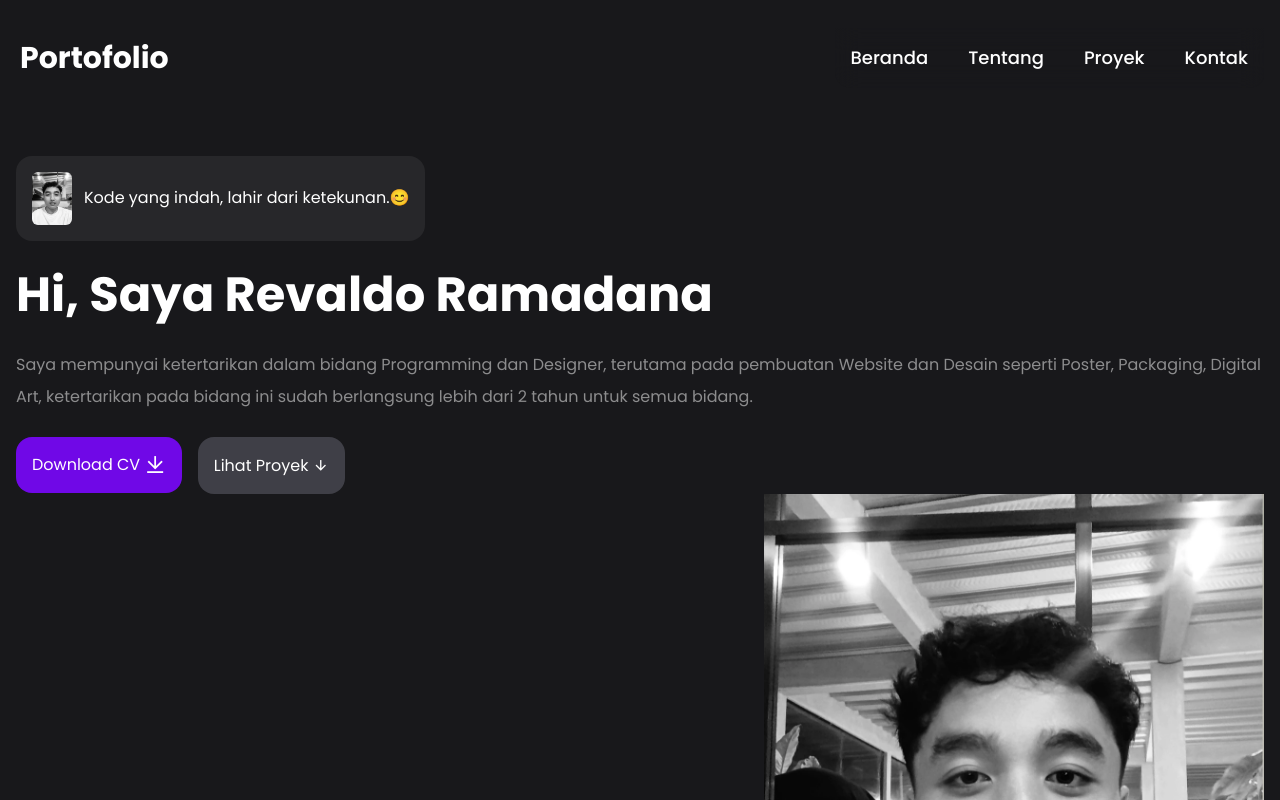
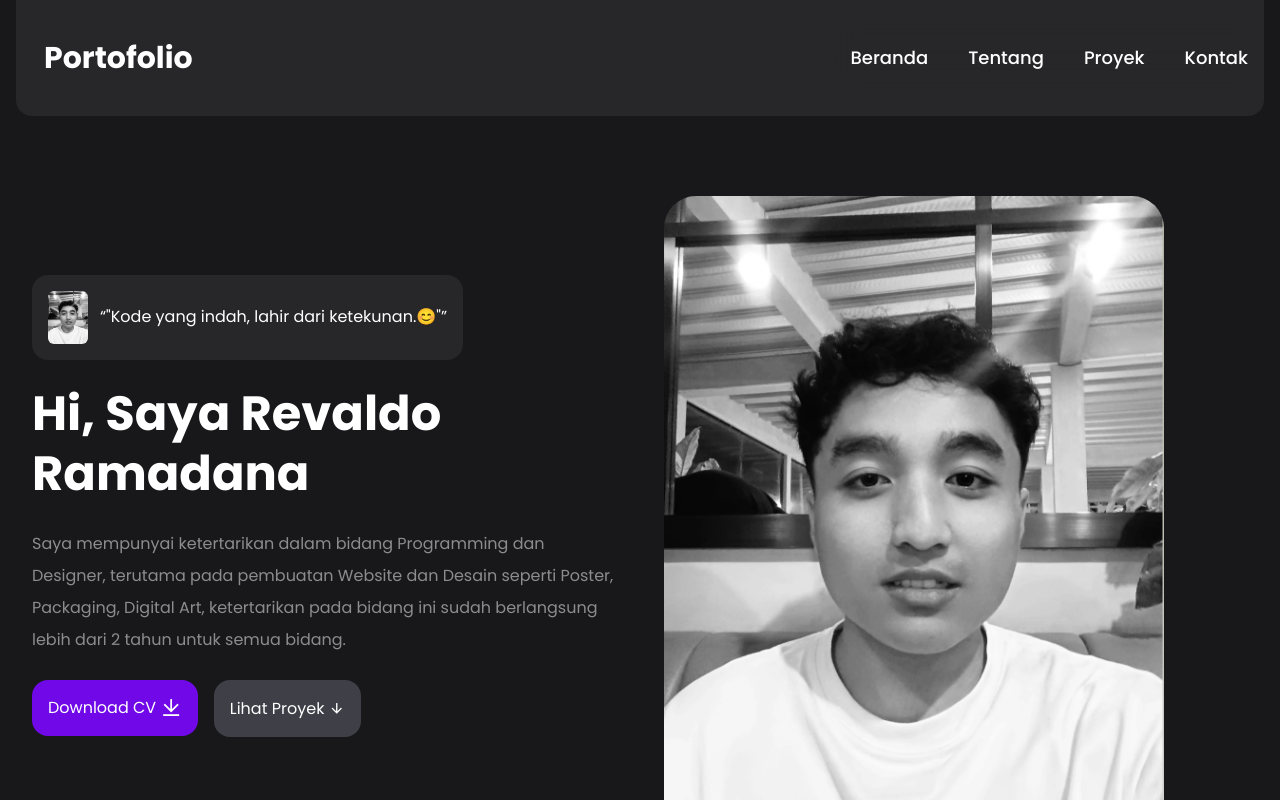
Before and after one commit to VHADSON/Portofolio, a React (Vite) app: page / in a window 1280 px wide. Shown: the top 800 px of the page. Built offline with nearby package versions, Linux system fonts and the light colour scheme.

Commit message:
Perbaikan jarak pada suatu class dengan margin dan padding v2

```diff
--- a/src/App.jsx
+++ b/src/App.jsx
@@ -4,7 +4,7 @@ import { listTools, listProyek } from "./data";
 function App() {
   return (
     <>
-      <div className="hero grid md:cols-2 items-center pt-10 xl:gap-0 gap-6 grid-cols-1">
+      <div className="hero grid md:grid-cols-2 items-center sm:ml-4 sm:mr-4 md:mr-15 pt-10 xl:gap-0 gap-6 grid-cols-1">
         <div>
           <div className="flex items-center gap-3 mb-6 bg-zinc-800 w-fit p-4 rounded-2xl">
             {/* Image  */}
@@ -15,7 +15,7 @@ function App() {
               className="w-10 rounded-md"
             />
             {/* Image  */}
-            <a>Kode yang indah, lahir dari ketekunan.😊</a>
+            <q>"Kode yang indah, lahir dari ketekunan.😊"</q>
           </div>
           <h1 className="text-5xl/tight font-bold mb-6">
             Hi, Saya Revaldo Ramadana
@@ -29,7 +29,7 @@ function App() {
           <div className="flex items-center sm:gap-4 gap-2">
             <a
               href="#"
-              className="bg-violet-700 p-4 rounded-2xl hover:bg-violet-600"
+              className="bg-violet-700 p-4 rounded-2xl hover:bg-violet-500"
             >
               Download CV <i class="ri-download-line ri-lg"></i>
             </a>
@@ -41,11 +41,14 @@ function App() {
             </a>
           </div>
         </div>
+        {/* Image  */}
         <img
           src={DataImage.HeroImage}
           alt="Hero Image"
-          className="w-[500px] md:ml-auto rounded-b-4xl"
+          loading="lazy"
+          className="w-[500px] sm:ml-auto md:ml-auto sm:mr-auto md:mr-auto mt-10 xl:mr-10 rounded-4xl"
         />
+        {/* Image  */}
       </div>
 
       {/* Tentang */}
@@ -69,11 +72,14 @@ function App() {
             optimal.
           </p>
           <div className="flex items-center justify-between">
+            {/* Image  */}
             <img
               src={DataImage.HeroImage}
               alt="Image"
+              loading="lazy"
               className="w-12 rounded-md sm:block hidden"
             />
+            {/* Image  */}
             <div className="flex items-center gap-6">
               <div>
                 <h1 className="text-4xl mb-1">
--- a/src/Components/Navbar.jsx
+++ b/src/Components/Navbar.jsx
@@ -19,9 +19,9 @@ const Navbar = () => {
   }, []);
 
   return (
-    <div className="navbar py-7 flex items-center justify-between">
+    <div className="navbar py-7 flex items-center justify-between bg-zinc-800 rounded-b-2xl">
       <div className="logo">
-        <h1 className="text-3xl font-bold bg-white text-black p-1 md:bg-transparent md:text-white">
+        <h1 className="text-3xl font-bold text-white p-1 md:bg-transparent sm:ml-6 md:text-white">
           Portofolio
         </h1>
       </div>
@@ -32,22 +32,22 @@ const Navbar = () => {
          }`}
       >
         <li>
-          <a href="#" className="sm:text-lg text-base font-medium">
+          <a href="#" className="sm:text-lg transition duration-300 hover:text-violet-800 hover:scale-105 text-base font-medium">
             Beranda
           </a>
         </li>
         <li>
-          <a href="#" className="sm:text-lg text-base font-medium">
+          <a href="#" className="sm:text-lg transition duration-300 hover:text-violet-800 text-base font-medium">
             Tentang
           </a>
         </li>
         <li>
-          <a href="#" className="sm:text-lg text-base font-medium">
+          <a href="#" className="sm:text-lg transition duration-300 hover:text-violet-800 text-base font-medium">
             Proyek
           </a>
         </li>
         <li>
-          <a href="#" className="sm:text-lg text-base font-medium">
+          <a href="#" className="sm:text-lg transition duration-300 hover:text-violet-800 text-base font-medium">
             Kontak
           </a>
         </li>
```
